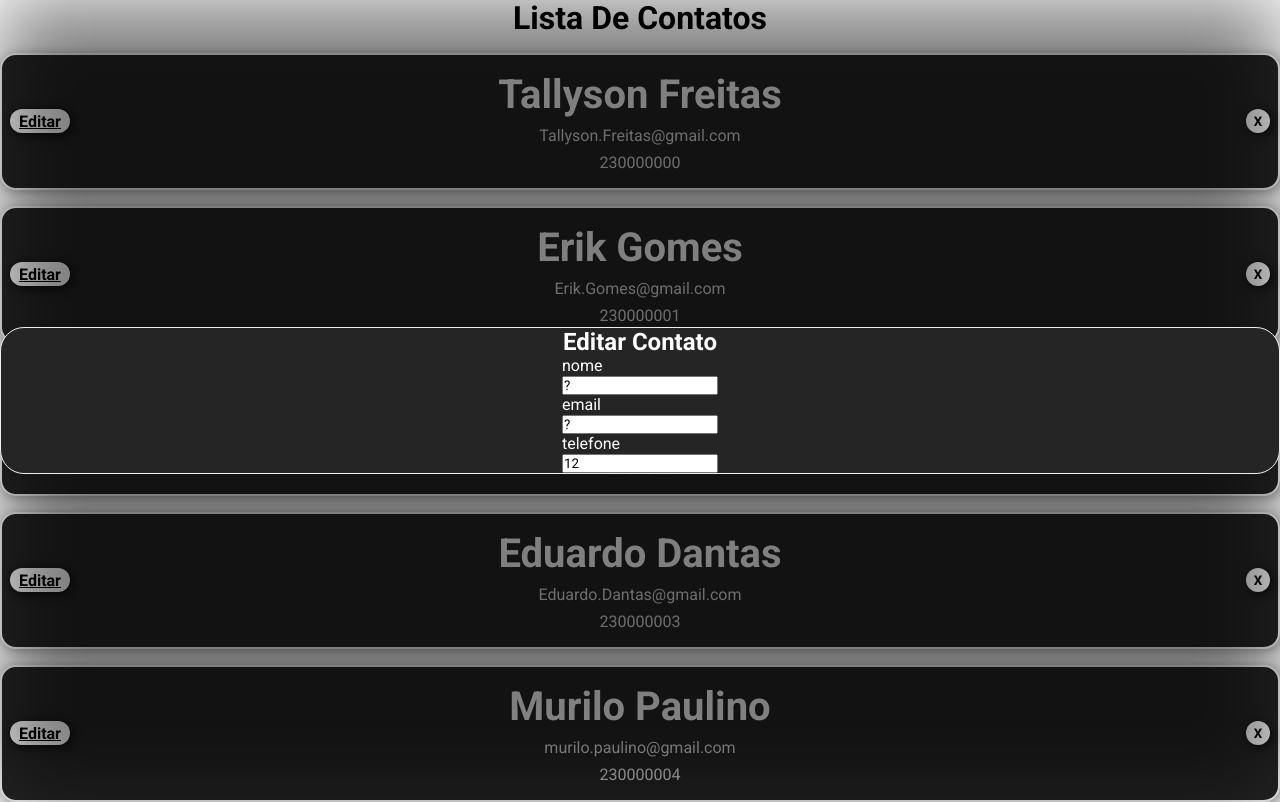
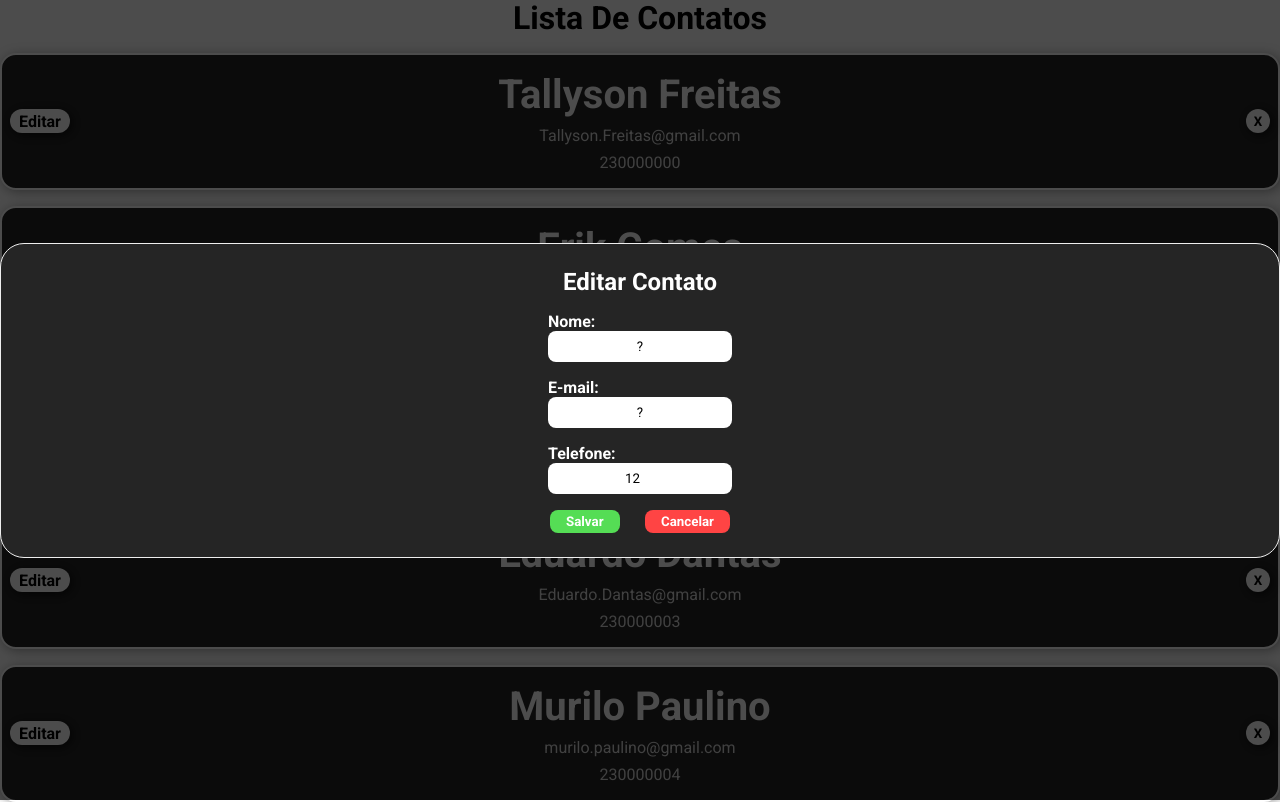
Before and after one commit to TallysonFreitas/Lista-de-contatos, a React (Create React App) app: page /editar in a window 1280 px wide. Built offline with nearby package versions, Linux system fonts and the light colour scheme.

Commit message:
criando botoes EditaCard

```diff
--- a/src/components/ContatoItem/style.ts
+++ b/src/components/ContatoItem/style.ts
@@ -58,4 +58,5 @@ export const EditButton = styled(CloseButton)`
   left: 8px;
   width: 60px;
   border-radius: 16px;
+  text-decoration: none;
 `
--- a/src/containers/EditaTarefa/index.tsx
+++ b/src/containers/EditaTarefa/index.tsx
@@ -1,6 +1,8 @@
 import { useSelector } from 'react-redux'
 import ListaDeContatos from '../ListaDeContatos'
 import {
+  Botao,
+  ButtonContainer,
   Container,
   ContainerBlur,
   EditaCard,
@@ -25,7 +27,7 @@ const EditaTarefa = () => {
       <EditaCard>
         <h2>Editar Contato</h2>
         <div>
-          <PreviusValue>nome</PreviusValue>
+          <PreviusValue>Nome:</PreviusValue>
           <InputNewValue
             type="text"
             value={name}
@@ -35,7 +37,7 @@ const EditaTarefa = () => {
           />
         </div>
         <div>
-          <PreviusValue>email</PreviusValue>
+          <PreviusValue>E-mail:</PreviusValue>
           <InputNewValue
             type="text"
             value={email}
@@ -45,9 +47,13 @@ const EditaTarefa = () => {
           />
         </div>
         <div>
-          <PreviusValue>telefone</PreviusValue>
+          <PreviusValue>Telefone:</PreviusValue>
           <InputNewValue type="number" value={telefone} />
         </div>
+        <ButtonContainer>
+          <Botao tipo="salvar">Salvar</Botao>
+          <Botao tipo="cancelar">Cancelar</Botao>
+        </ButtonContainer>
       </EditaCard>
       <ContainerBlur />
       <ListaDeContatos />
--- a/src/containers/EditaTarefa/style.ts
+++ b/src/containers/EditaTarefa/style.ts
@@ -1,4 +1,8 @@
 import styled from 'styled-components'
+
+export type TypeBotao = {
+  tipo: 'salvar' | 'cancelar'
+}
 
 export const Container = styled.div`
   display: flex;
@@ -12,8 +16,7 @@ export const ContainerBlur = styled.div`
   position: absolute;
   top: 0;
   left: 0;
-  background-color: rgba(0, 0, 0, 0.5);
-  filter: blur(40px);
+  background-color: rgba(0, 0, 0, 0.7);
   z-index: 1;
 `
 
@@ -34,8 +37,34 @@ export const EditaCard = styled.div`
   left: 0;
   margin: auto;
   color: white;
+  padding: 24px 0px;
+  gap: 16px;
 `
 
-export const PreviusValue = styled.p``
+export const PreviusValue = styled.label`
+  display: block;
+  font-weight: bold;
+`
 
-export const InputNewValue = styled.input``
+export const InputNewValue = styled.input`
+  padding: 8px 16px;
+  text-align: center;
+  border-radius: 8px;
+  border: none;
+`
+
+export const ButtonContainer = styled.div`
+  display: flex;
+  width: 180px;
+  justify-content: space-between;
+`
+
+export const Botao = styled.button<TypeBotao>`
+  background-color: ${(props) => (props.tipo === 'salvar' ? '#5d5' : '#f44')};
+  border: none;
+  padding: 4px 16px;
+  color: #fff;
+  font-weight: bold;
+  cursor: pointer;
+  border-radius: 8px;
+`
```
